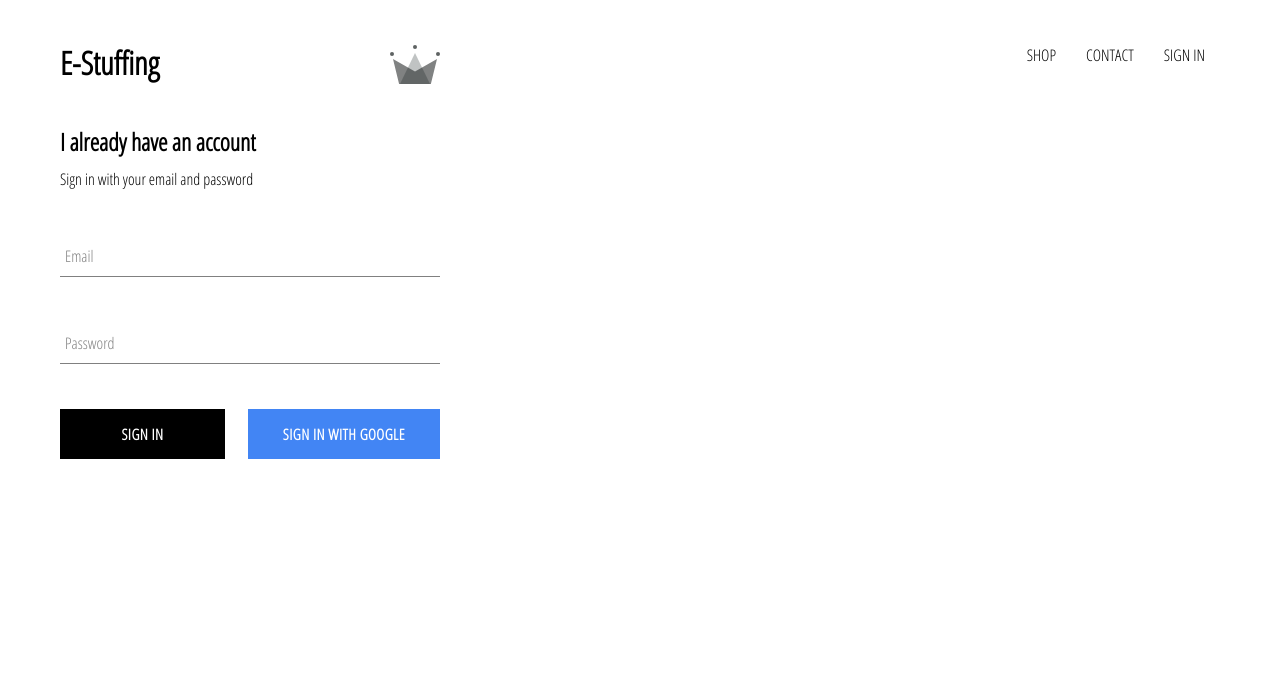
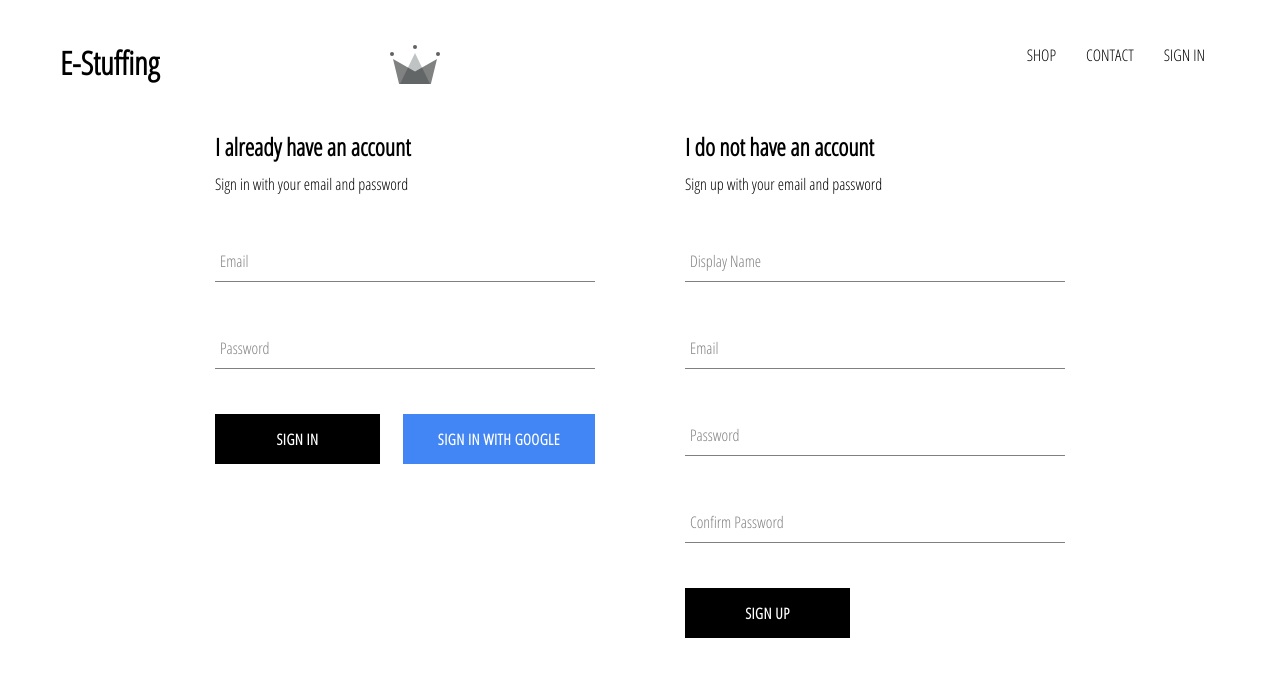
Before and after one commit to cde/e-stuffing, a React (Create React App) app: page /signin in a window 1280 px wide. Shown: the top 676 px of the page. Built offline with nearby package versions, Linux system fonts and the light colour scheme; no server answers.

Commit message:
Implement firebase utils included ability to store authenticated users into firestore db

```diff
--- a/src/App.js
+++ b/src/App.js
@@ -29,13 +29,15 @@
                                           id: snapShot.id,
                                           ...snapShot.data()
                                       }
-                                  }, ()=> { console.log(this.state)});
+                    });
+                    console.log(this.state)
                 });
             }
 
             this.setState({ currentUser: userAuth });
         });
     }
+
     componentWillUnmount() {
         this.unsubscribeFromAuth();
     }
--- a/src/components/Session/SignIn.jsx
+++ b/src/components/Session/SignIn.jsx
@@ -4,7 +4,7 @@
 
 import { signInWithGoogle } from "../../firebase/firebase.util";
 
-import './SingIn.scss'
+import './session.scss'
 
 class SignIn extends Component {
     constructor() {
--- /dev/null
+++ b/src/components/Session/SignUp.jsx
@@ -0,0 +1,96 @@
+import React, { Component } from 'react';
+import FormInput from "../FormInput/FormInput";
+import CustomButton from "../CustomButton/CustomButton";
+
+import { auth, createUserProfileDocument } from "../../firebase/firebase.util";
+import './session.scss';
+
+class SignUp extends Component {
+    constructor() {
+        super();
+        this.state = {
+            displayName: '',
+            email: '',
+            password: '',
+            passwordConfirmation: ''
+        }
+    }
+    handleSubmit = async event => {
+        event.preventDefault();
+        const { displayName, email, password, passwordConfirmation } = this.state;
+
+        if (password !== passwordConfirmation) {
+            alert('Password do not match');
+            return
+        }
+
+        try {
+            const { user } = await auth.createUserWithEmailAndPassword(email, password);
+            await createUserProfileDocument(user, { displayName })
+            this.setState( {
+                               displayName: '',
+                               email: '',
+                               password: '',
+                               passwordConfirmation: ''
+                           })
+        } catch (error) {
+            console.error(error);
+        }
+    }
+
+    handleChange = event => {
+        const { name, value } = event.target;
+
+        this.setState({ [name]: value });
+    }
+
+    render(){
+        const { displayName, email, password, passwordConfirmation } = this.state;
+        return(
+            <div className='sign-up'>
+                <h2 className='title'>I do not have an account</h2>
+                <span> Sign up with your email and password </span>
+                <form className='sign-up-form' onSubmit={this.handleSubmit}>
+                    <FormInput
+                        name='displayName'
+                        type='text'
+                        handleChange={this.handleChange}
+                        value={ displayName }
+                        label='Display Name'
+                        required
+                    />
+
+                    <FormInput
+                        name='email'
+                        type='email'
+                        handleChange={this.handleChange}
+                        value={ email }
+                        label='Email'
+                        required
+                    />
+
+                    <FormInput
+                        name='password'
+                        type='password'
+                        handleChange={this.handleChange}
+                        value={this.state.password}
+                        label='Password'
+                        required
+                    />
+
+                    <FormInput
+                        name='passwordConfirmation'
+                        type='password'
+                        handleChange={this.handleChange}
+                        value={this.state.passwordConfirmation}
+                        label='Confirm Password'
+                        required
+                    />
+                    <CustomButton type='submit'>SIGN UP </CustomButton>
+                </form>
+            </div>
+        )
+    }
+};
+
+export default SignUp;
--- a/src/components/Session/SingIn.scss
+++ b/src/components/Session/session.scss
@@ -1,7 +1,8 @@
-.sign-in {
+.sign-in,
+.sign-up {
   //width: 30vw;
+  display: flex;
   width: 380px;
-  display: flex;
   flex-direction: column;
 
   .title {
--- a/src/pages/SessionPage/SessionPage.jsx
+++ b/src/pages/SessionPage/SessionPage.jsx
@@ -1,8 +1,13 @@
 import React from 'react';
 import './SessionPage.scss'
 import SignIn from "../../components/Session/SignIn";
+import SignUp from "../../components/Session/SignUp";
 
 const SessionPage = () => (
-    <div><SignIn /></div>
+    <div className='sessions'>
+        <SignIn />
+        <SignUp />
+
+    </div>
 )
 export default SessionPage;
--- a/src/pages/SessionPage/SessionPage.scss
+++ b/src/pages/SessionPage/SessionPage.scss
@@ -0,0 +1,6 @@
+.sessions {
+  display: flex;
+  width: 850px;
+  justify-content: space-between;
+  margin: 30px auto;
+}
```
